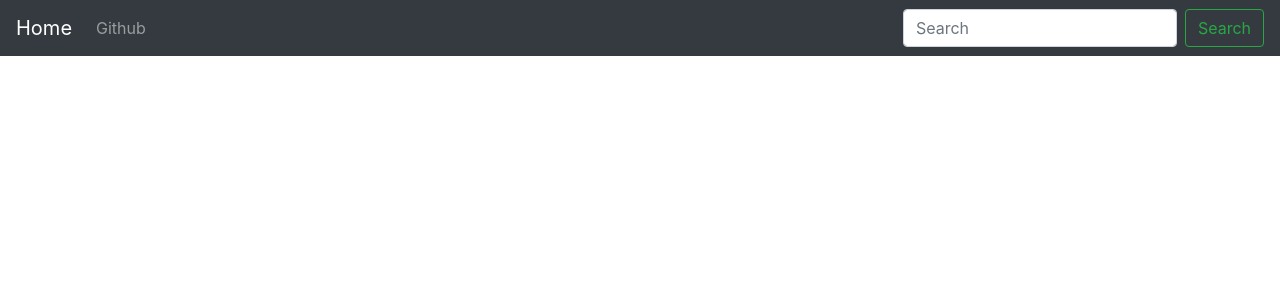
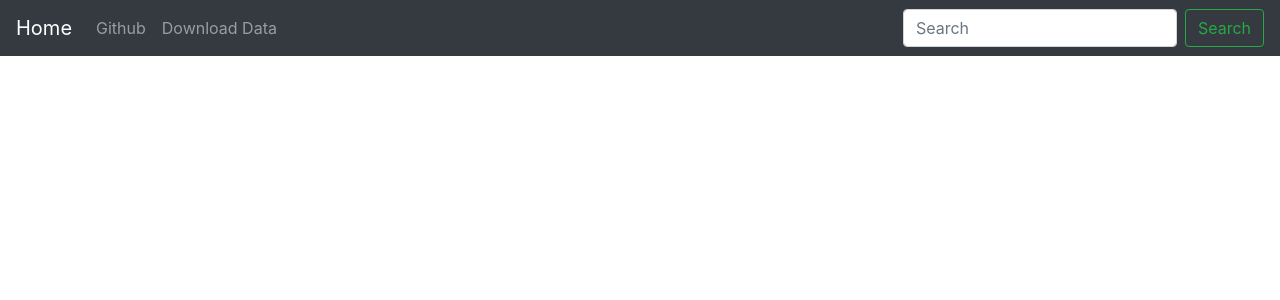
Before and after one commit to Affanamin/WebScrapping, a Flask app: template Yayvo-Web-Scrapper/templates/review.html in a window 1280 px wide. Shown: the top 300 px of the page. Run offline with Flask 2, Linux system fonts and the light colour scheme; the template is opened without the code that fills it: most values are stand-ins (such as "Sample title", 1, 10 or a date in 2020); some libraries are stand-ins or nearby versions.

Commit message:
Add files via upload

```diff
--- a/Yayvo-Web-Scrapper/templates/review.html
+++ b/Yayvo-Web-Scrapper/templates/review.html
@@ -7,7 +7,12 @@
 {% endblock title %}
 
 <!-- <div class="container"> -->
+        {% block word_cloud %}
 
+        <li class="nav-item btn-outline-success">
+                <a class="nav-link" href="{{ download_csv }}">Download Data</a>
+        </li>
+        {% endblock word_cloud %}
 
 
         {% block searchbar %}
```
